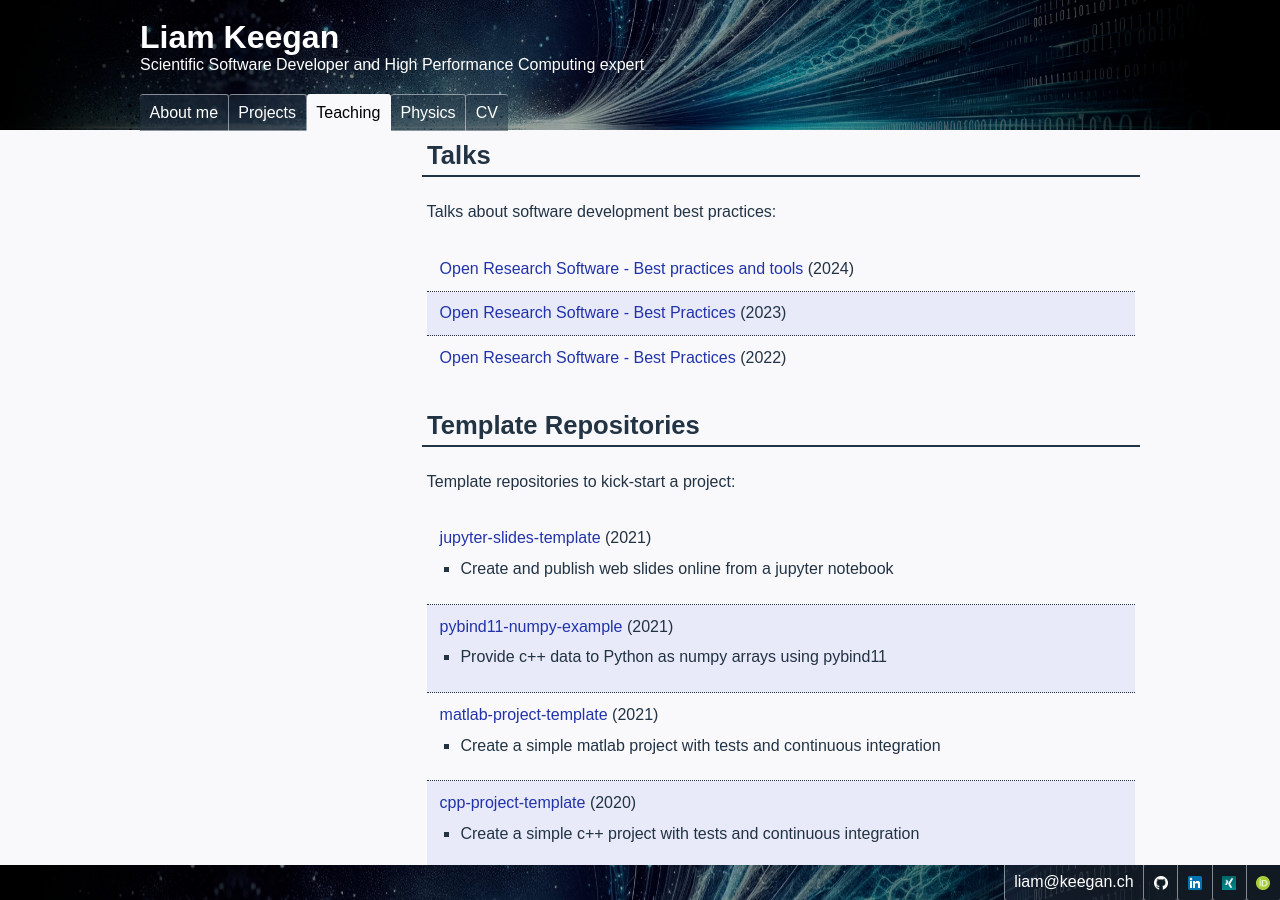
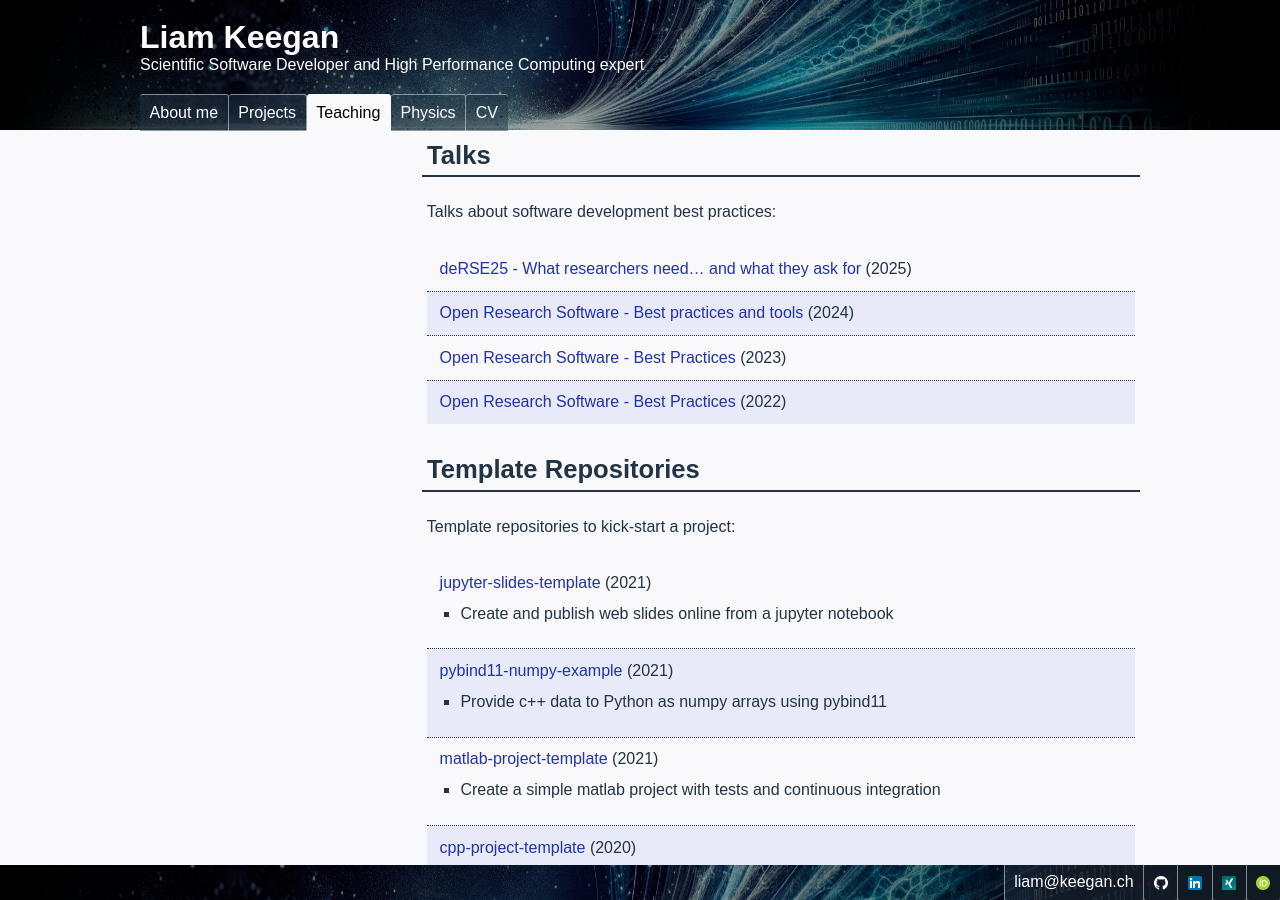
Before and after one commit to lkeegan/lkeegan.github.io, a Jekyll site: the page built from teaching.md, in a window 1280 px wide and 900 px high, scrolled down 794 px. Built offline with Jekyll 4.4.1, drawn with Linux system fonts in a browser that asks for light colours.

Commit message:
add deRSE25 talk

```diff
--- a/_data/teaching.yml
+++ b/_data/teaching.yml
@@ -51,6 +51,10 @@
 - title: Talks
   description: 'Talks about software development best practices'
   items:
+    - year: 2025
+      title: deRSE25 - What researchers need... and what they ask for
+      link: talks/deRSE25.pdf
+
     - year: 2024
       title: Open Research Software - Best practices and tools
       link: talks/EU2024.pdf
```
Also changed, not shown: .pre-commit-config.yaml, 1 other file.
